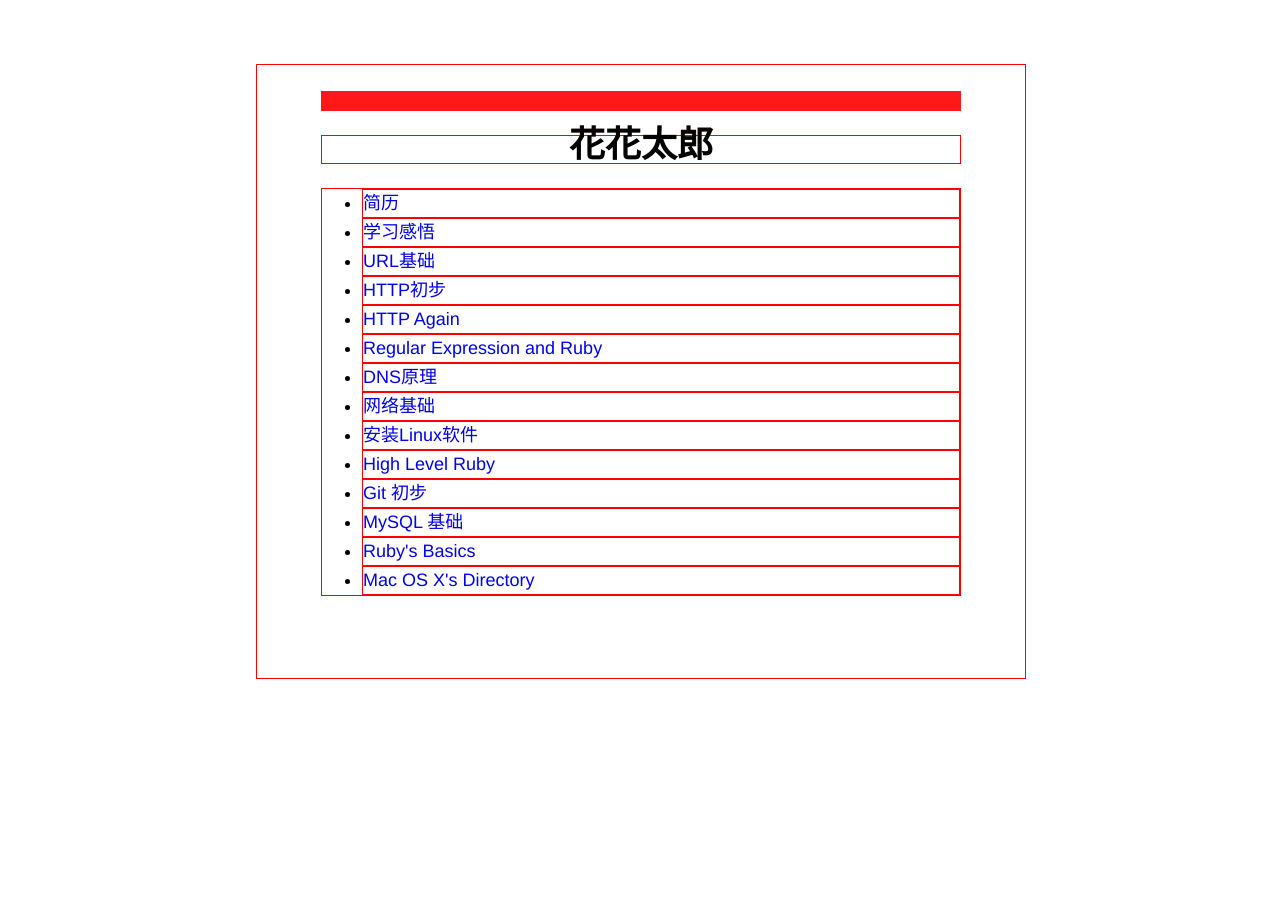
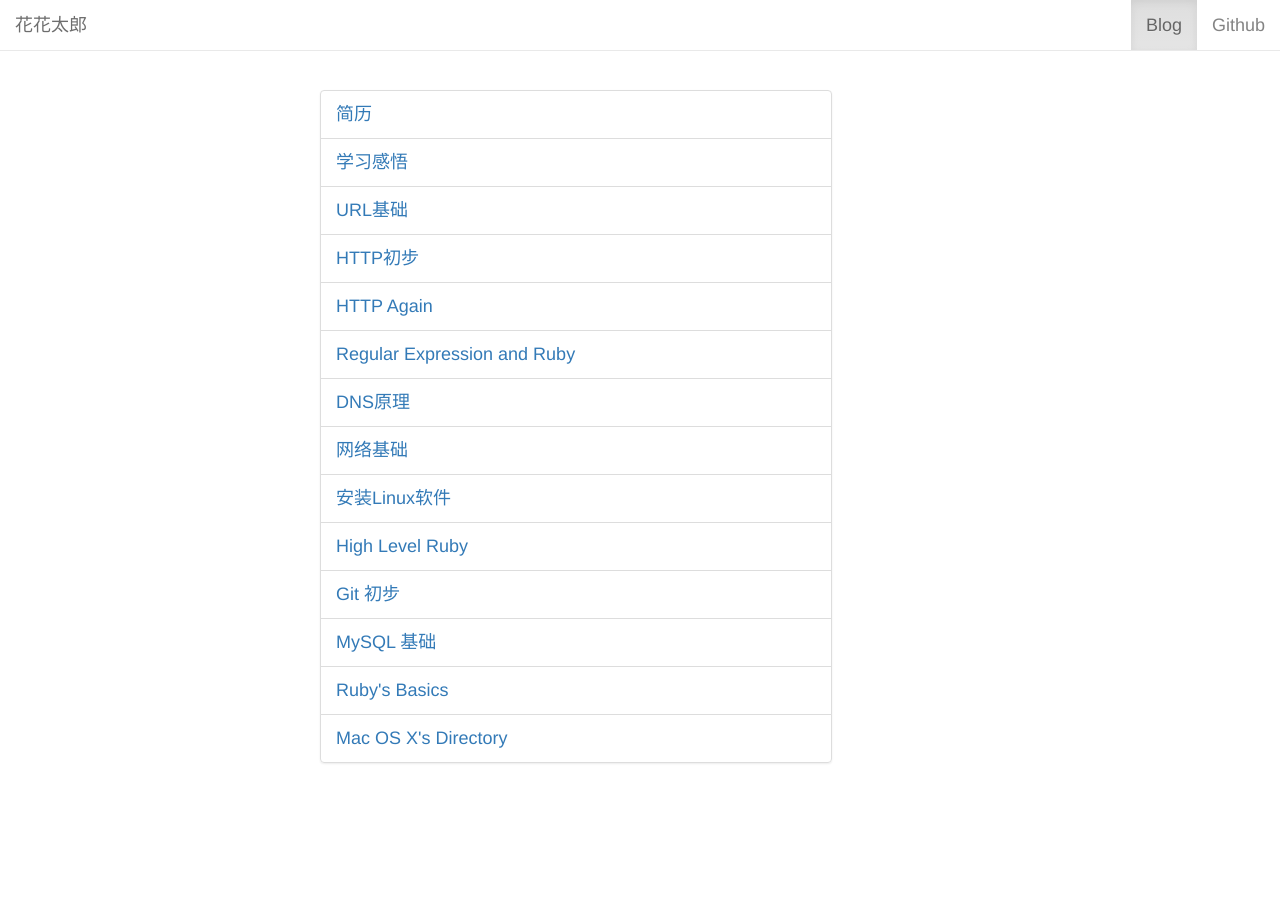
Before and after one commit to 0x00evil/0x00evil.github.io, a Jekyll site: the page built from index.html, in a window 1280 px wide. Built offline with Jekyll 4.4.1, drawn with Linux system fonts in a browser that asks for light colours; nearby versions of some CDN libraries.

Commit message:
update css

```diff
--- a/_layouts/home.html
+++ b/_layouts/home.html
@@ -1,29 +1,36 @@
 <!DOCTYPE html>
 <html>
 <head>
-  <meta http-equiv="content-type" content="text/html; charset=utf-8" />
-  <link rel="stylesheet"  href="{{site.baseurl}}/css/home.css" />
+<meta http-equiv="content-type" content="text/html; charset=utf-8" />
+<link rel="stylesheet" href="http://netdna.bootstrapcdn.com/bootstrap/3.1.1/css/bootstrap.min.css">
+<link rel="stylesheet" href="http://netdna.bootstrapcdn.com/bootstrap/3.1.1/css/bootstrap-theme.min.css">
 
-  <style>
-    body {
-    border-color: red;
-    }
-    li, ul {
-    border: solid 1px red;
-    }
+<link rel="stylesheet"  href="{{site.baseurl}}/css/home.css" />
 
-    h1 {
-    border: solid 1px red;
-    }
+</head>
+<body data-feedly-mini="yes">
+<nav class="navbar navbar-default navbar-fixed-top" style="opacity: .9" role="navigation">
+<div class="container-fluid">
+<div class="navbar-header">
+<button type="button" class="navbar-toggle" data-toggle="collapse" data-target="#bs-example-navbar-collapse-1">
+<span class="sr-only">Toggle Navigation</span>
+<span class="icon-only"></span>
+<span class="icon-only"></span>
+<span class="icon-only"></span>
+</button>
+<a class="navbar-brand" href="#">花花太郎</a>
+</div>
 
-    nav {
-    border: solid 10px red;
-    }
-  </style>
-</head>
-<body>
-  <nav class="navbar navbar-default navbar-fixed-top" style="opacity: .9" role="navigation">
-  </nav>
-  {{ content }}
+<div class="collapse navbar-collapse" id="bs-example-navbar-collapse-1">
+<ul class="nav navbar-nav navbar-right">
+<li class="active"><a href="#">Blog</a></li>
+<li><a href="https://github.com/0x00evil">Github</a></li>
+</ul>
+</div>
+</div>
+</nav>
+
+<div
+{{ content }}
 </body>
 </html>
--- a/css/home.css
+++ b/css/home.css
@@ -5,7 +5,7 @@ body {
     padding: 2% 5% 5% 5%;
     width: 50%;
     line-height: 150%;
-     border: 1px solid LightGray;
+     /* border: 1px solid LightGray; */
 }
 h1 {
     font-family: "Palatino Linotype", "Book Antiqua", Palatino, Helvetica, STKaiti, SimSun, serif;
--- a/index.html
+++ b/index.html
@@ -2,9 +2,8 @@
 layout: home
 title: 花花太郎
 ---
-<h1 align="center">{{page.title}}</h1>
-<ul>
+<ul class="list-group">
   {% for post in site.posts %}
-  <li><a href="{{site.baseurl}}{{post.url}}" >{{post.title}}</a></li>
+  <li class="list-group-item title"><a href="{{site.baseurl}}{{post.url}}" >{{post.title}}</a></li>
   {% endfor %}
 </ul>
```
